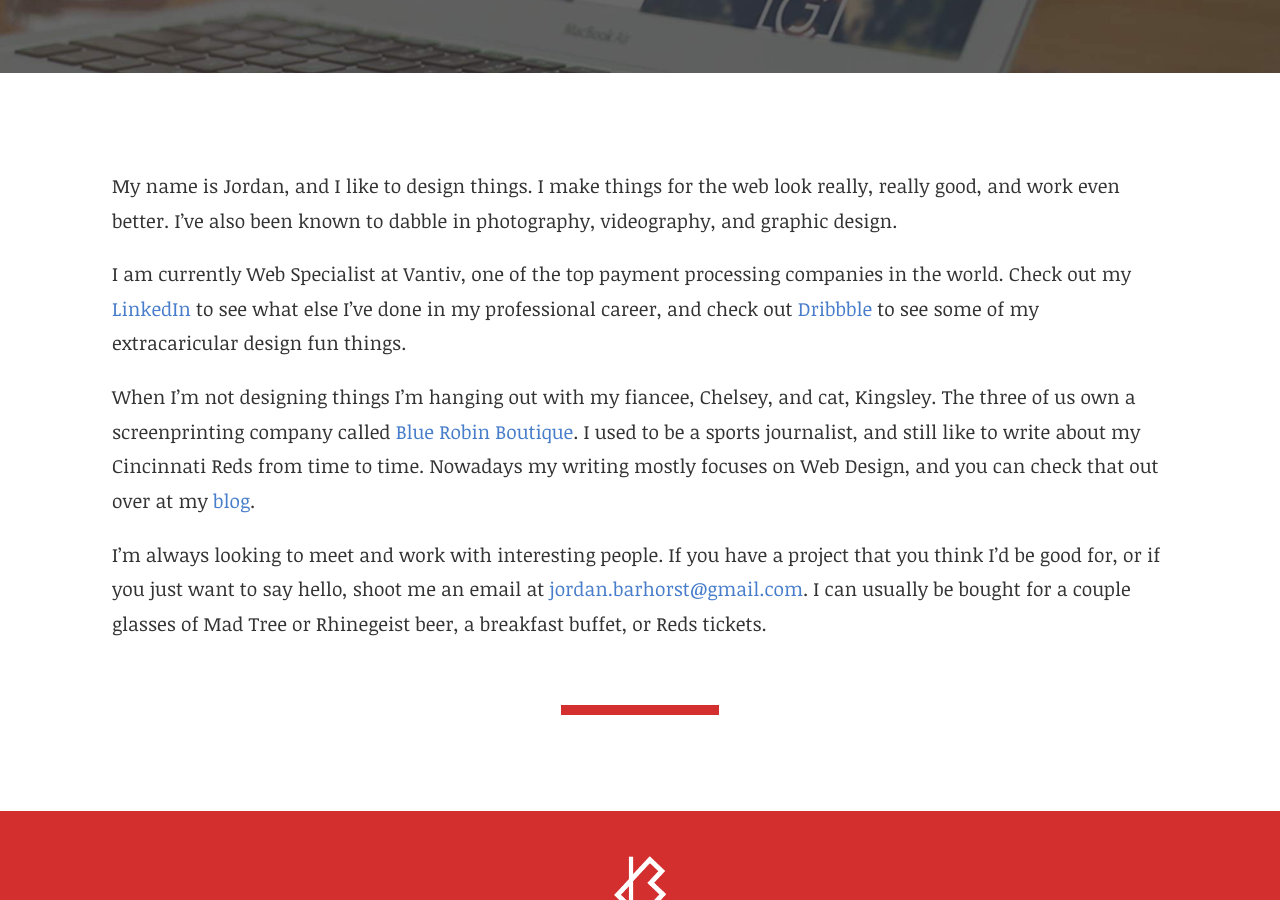
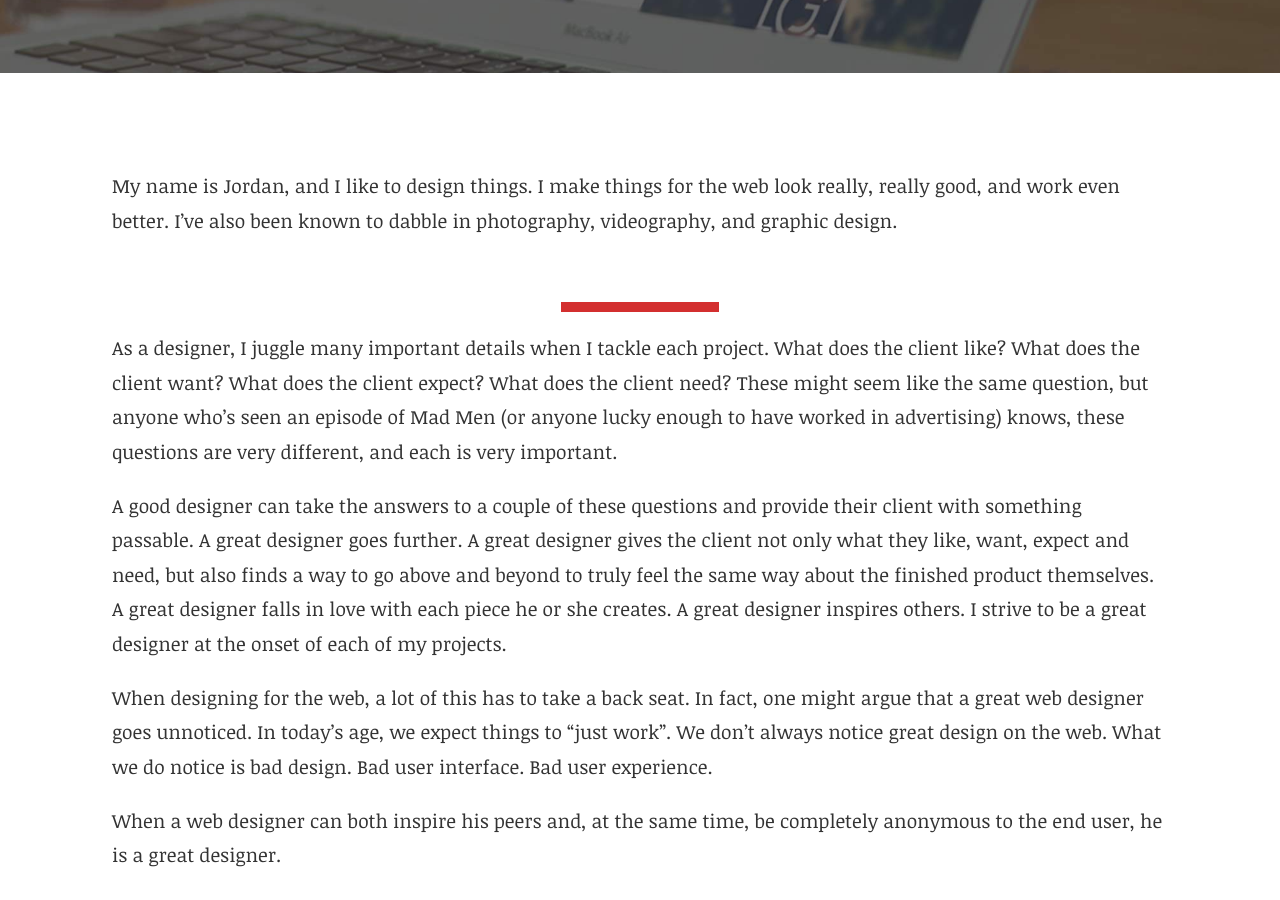
Before and after one commit to jordanbarhorst/jordanbarhorst.github.io, a Jekyll site: the page built from about.md, in a window 1280 px wide and 900 px high, scrolled down 384 px. Built offline with Jekyll 4.4.1, drawn with Linux system fonts in a browser that asks for light colours; nearby versions of some CDN libraries; Markdown is read by kramdown in place of the engine named in the settings; some of the changed text lies outside the part shown.

Commit message:
adding about page

```diff
--- a/about.md
+++ b/about.md
@@ -11,7 +11,19 @@
 
 My name is Jordan, and I like to design things. I make things for the web look really, really good, and work even better. I've also been known to dabble in photography, videography, and graphic design.
 
-I am currently Web Specialist at Vantiv, one of the top payment processing companies in the world. Check out my [LinkedIn](https://www.linkedin.com/in/jordanbarhorst) to see what else I've done in my professional career, and check out [Dribbble](http://www.dribbble.com/jordanbarhorst) to see some of my extracaricular design fun things.
+<hr>
+
+As a designer, I juggle many important details when I tackle each project. What does the client like? What does the client want? What does the client expect? What does the client need? These might seem like the same question, but anyone who's seen an episode of Mad Men (or anyone lucky enough to have worked in advertising) knows, these questions are very different, and each is very important.
+
+A good designer can take the answers to a couple of these questions and provide their client with something passable. A great designer goes further. A great designer gives the client not only what they like, want, expect and need, but also finds a way to go above and beyond to truly feel the same way about the finished product themselves. A great designer falls in love with each piece he or she creates. A great designer inspires others. I strive to be a great designer at the onset of each of my projects.
+
+When designing for the web, a lot of this has to take a back seat. In fact, one might argue that a great web designer goes unnoticed. In today's age, we expect things to "just work". We don't always notice great design on the web. What we do notice is bad design. Bad user interface. Bad user experience.
+
+When a web designer can both inspire his peers and, at the same time, be completely anonymous to the end user, he is a great designer.
+
+<hr>
+
+I am currently Web Specialist at [Vantiv](http://www.vantiv.com), one of the top payment processing companies in the world. Check out my [LinkedIn](https://www.linkedin.com/in/jordanbarhorst) to see what else I've done in my professional career, and check out [Dribbble](http://www.dribbble.com/jordanbarhorst) to see some of my extracaricular design fun things. I also am constantly trying to be funny on [Twitter](http://www.twitter.com/JordanBarhorst).
 
 When I'm not designing things I'm hanging out with my fiancee, Chelsey, and cat, Kingsley. The three of us own a screenprinting company called [Blue Robin Boutique](https://www.etsy.com/shop/BlueRobinBoutique). I used to be a sports journalist, and still like to write about my Cincinnati Reds from time to time. Nowadays my writing mostly focuses on Web Design, and you can check that out over at my [blog]({{ site.url }}/blog/).
 
```
